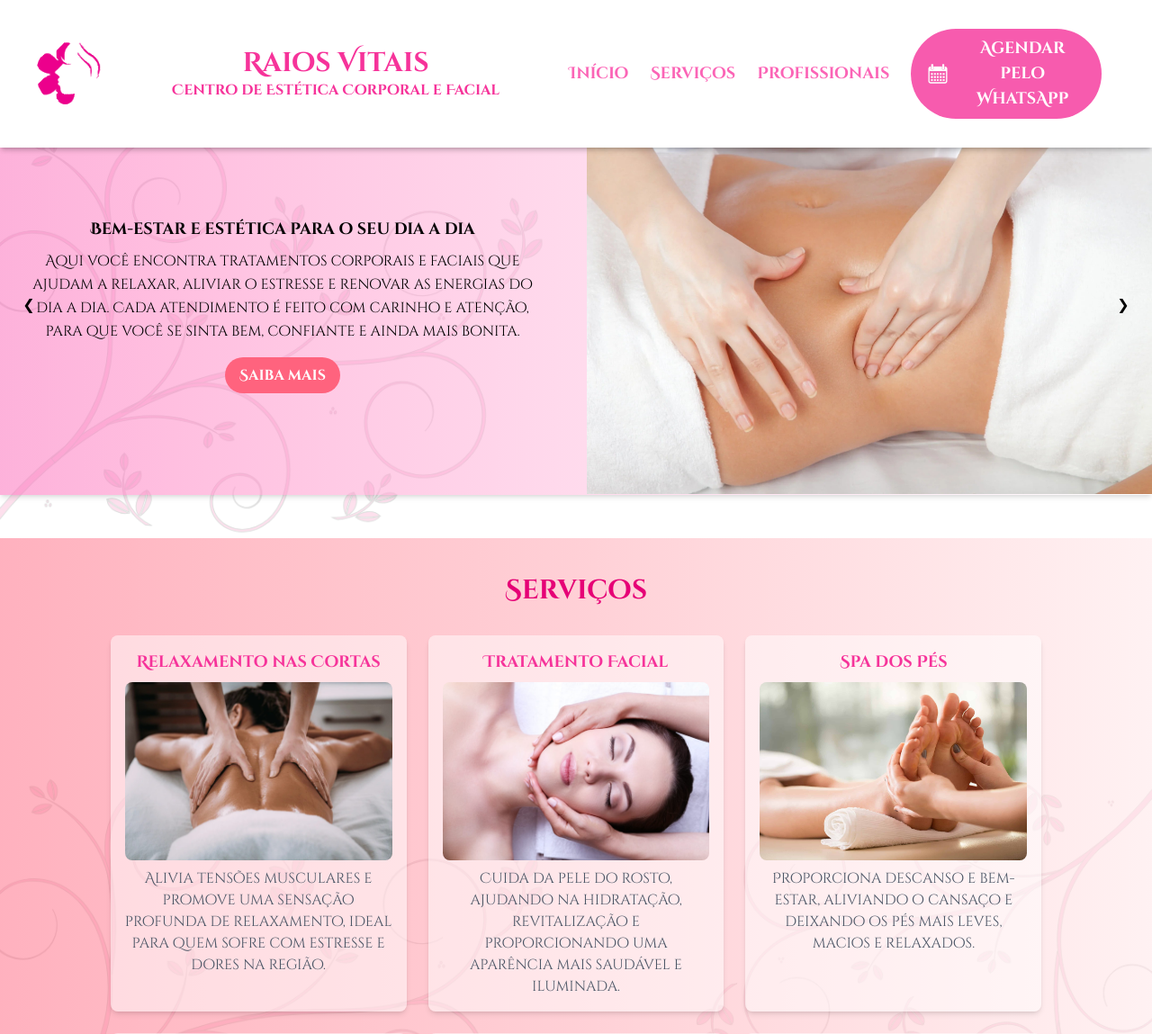
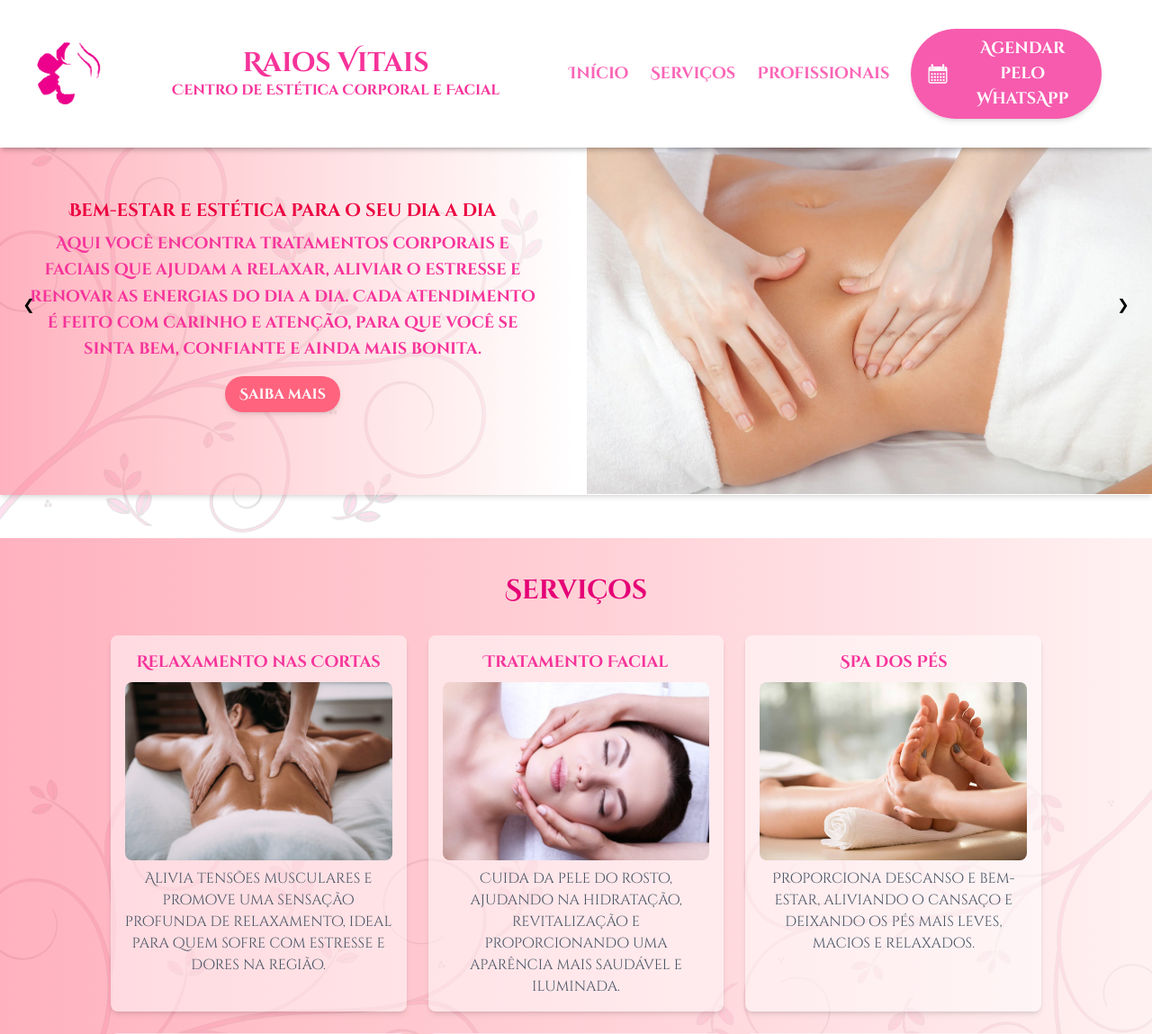
Before and after one commit to Dev-Guilherme-Lisboa/Raios-Vitais, a PHP site: page /vitais/index.html in a window 1280 px wide. Shown: the top 1149 px of the page at 90% size. Run offline with PHP 8.4, Linux system fonts and the light colour scheme; style sheets or scripts are compiled from the project's sources.

Commit message:
Add files via upload

```diff
--- a/index.html
+++ b/index.html
@@ -20,33 +20,35 @@
                     <h3 class="text-pink-500 font-semibold">Centro de Estética Corporal e Facial</h3>
                 </div>
             </div>
-            <div class="flex items-center justify-end relative w-full mr-4 mt-2 mb-2">
-                <ul class="flex text-pink-400 items-center space-x-6 text-lg font-semibold justify-end mr-4 mt-2 mb-2">
-                    <li><a href="#inicio" class="hover:text-pink-600 border-b-2 border-transparent hover:border-pink-600">Início</a></li>
-                    <li><a href="#servicos" class="hover:text-pink-600 border-b-2 border-transparent hover:border-pink-600">Serviços</a></li>
-                    <li><a href="#profissionais" class="hover:text-pink-600 border-b-2 border-transparent hover:border-pink-600">Profissionais</a></li>
+            <div class="justify-end relative w-full mr-4 mt-2 mb-2">
+                <ul class="flex items-center justify-end space-x-6 text-pink-400 hover:text-pink-600 text-lg font-semibold mr-4 mt-2 mb-2">
+                    <li><a href="#inicio" class="border-b-2 border-transparent hover:border-pink-600">Início</a></li>
+                    <li><a href="#servicos" class="border-b-2 border-transparent hover:border-pink-600">Serviços</a></li>
+                    <li><a href="#profissionais" class="border-b-2 border-transparent hover:border-pink-600">Profissionais</a></li>
                     <li>
-                        <button class="flex items-center justify-center text-white bg-pink-500/80 hover:bg-pink-500 rounded-full px-4 py-2">
-                            <img class="size-7 mr-2" src="img/calendario.png" alt="Icone de calendario">
-                            <a href="https://wa.me/+5511992179843">Agendar pelo WhatsApp</a>
+                        <button class="flex items-center justify-center cursor-pointer text-white bg-pink-500/80 hover:bg-pink-500 rounded-full shadow-md px-4 py-2">
+                            <a href="https://wa.me/+5511992179843" class="flex items-center justify-center w-full h-full">
+                                <img class="size-7 mr-2" src="img/calendario.png" alt="Icone de calendario">
+                                Agendar pelo WhatsApp
+                            </a>
                         </button>
                     </li>
                 </ul>
             </div>
         </nav>
      </header>
-    <main class="pt-32 flex flex-col items-center justify-center w-full">
+    <main class="pt-32 flex flex-col items-center justify-center w-full" id="inicio">
         <!-- Carrossel -->
-        <div id="inicio" class="flex items-end relative w-full h-auto overflow-hidden shadow-md mb-6">
-            <div class="flex overflow-x-auto bg-linear-to-r from-pink-400/50 to-white/50 gap-6 snap-x snap-mandatory scroll-smooth scrollbar-hide items-center md:flex-row md:gap-4 w-full h-full transition-transform duration-500 ease-in-out relative">
+        <div class="flex items-end relative w-full h-auto overflow-hidden shadow-md mb-6">
+            <div class="flex overflow-x-auto bg-linear-to-r from-rose-400/50 via-white/50 gap-6 snap-x snap-mandatory scroll-smooth scrollbar-hide items-center md:flex-row md:gap-4 w-full h-full transition-transform duration-500 ease-in-out relative">
                 <article class="flex md:flex-row shrink-0 lg:gap-6 gap-4 w-full items-center text-center relative">
                     <div class="flex flex-col w-1/2 items-center justify-center relative">
-                        <h3 class="text-lg font-semibold text-black">Bem-estar e estética para o seu dia a dia</h3>
-                        <p class="text-black w-9/10 mt-2 leading-relaxed">
+                        <h3 class="text-xl text-rose-600 font-bold">Bem-estar e estética para o seu dia a dia</h3>
+                        <p class="text-lg text-pink-500 font-semibold leading-relaxed w-9/10 mt-2">
                             Aqui você encontra tratamentos corporais e faciais que ajudam a relaxar, aliviar o estresse e renovar as energias do dia a dia.
                             Cada atendimento é feito com carinho e atenção, para que você se sinta bem, confiante e ainda mais bonita.
                         </p>
-                        <button class="mt-4 bg-rose-400 text-white font-semibold rounded-full hover:bg-pink-700 py-2 px-4">Saiba mais</button>
+                        <button class="text-white font-semibold bg-rose-400 hover:bg-rose-500 rounded-full shadow-md py-2 px-4 mt-4">Saiba mais</button>
                     </div>
                     <div class="flex w-1/2 relative">
                         <img class="size-auto" src="img/slide1.jpg" alt="Imagem de slide 1"/>
@@ -59,7 +61,7 @@
                             Cuidar de si mesma vai além da estética — é um momento de pausa, renovação e bem-estar.
                             Na Raios Vitais, cada detalhe é pensado para proporcionar uma experiência acolhedora, relaxante e transformadora.
                         </p>
-                        <button class="mt-4 bg-rose-400 text-white font-semibold rounded-full hover:bg-pink-700 py-2 px-4">Saiba mais</button>
+                        <button class="text-white font-semibold bg-rose-400 hover:bg-rose-500 rounded-full shadow-md py-2 px-4 mt-4">Saiba mais</button>
                     </div>
                     <div class="flex w-1/2 relative">
                         <img class="size-auto" src="img/slide2.jpg" alt="Imagem de slide 1"/>
@@ -72,7 +74,7 @@
                             Na Raios Vitais, acreditamos que cada pessoa merece um cuidado especial.
                             Nossos profissionais estão sempre prontos para ouvir suas necessidades e oferecer o melhor tratamento.
                         </p>
-                        <button class="mt-4 bg-rose-400 text-white font-semibold rounded-full hover:bg-pink-700 py-2 px-4">Saiba mais</button>
+                        <button class="text-white font-semibold bg-rose-400 hover:bg-rose-500 rounded-full shadow-md py-2 px-4 mt-4">Saiba mais</button>
                     </div>
                     <div class="flex w-1/2 relative">
                         <img class="size-auto" src="img/slide3.jpg" alt="Imagem de slide 1"/>
@@ -80,15 +82,15 @@
                 </article>
             </div>
             <!-- Botões de Navegação -->
-            <button class="ml-4 size-8 absolute left-0 top-1/2 transform -translate-y-1/2 hover:bg-pink-300 hover:rounded-full">
+            <button class="ml-4 size-8 absolute left-0 top-1/2 -translate-y-1/2 hover:bg-rose-300 hover:rounded-full">
                 &#10094;
             </button>
-            <button class="mr-4 size-8 absolute right-0 top-1/2 transform -translate-y-1/2 hover:bg-pink-300 hover:rounded-full">
+            <button class="mr-4 size-8 absolute right-0 top-1/2 -translate-y-1/2 hover:bg-rose-300 hover:rounded-full">
                 &#10095;
             </button>
         </div>
         <!-- Serviços -->
-        <section id="servicos" class="flex flex-col items-center justify-center bg-linear-to-r from-rose-400/50 via-rose-300/50 to-rose-100/50 w-full mt-6 mb-2">
+        <section class="flex flex-col items-center justify-center bg-linear-to-r from-rose-400/50 via-rose-300/50 to-rose-100/50 w-full mt-6 mb-2" id="servicos">
             <div class="flex flex-col items-center justify-center rounded-lg w-full xl:w-5/6 mt-2 mb-2">
                 <h2 class="text-3xl font-bold text-pink-600 text-center mt-8">Serviços</h2>
                 <div class="grid grid-cols-2 lg:grid-cols-3 text-center gap-6 py-2 px-4 mt-6 w-full">
@@ -143,7 +145,7 @@
                     </a>
             </div>
             <!-- Profissionais -->
-             <div class="flex flex-col items-center justify-center rounded-lg w-full xl:w-5/6 mt-2 mb-2">
+             <div class="flex flex-col items-center justify-center rounded-lg w-full xl:w-5/6 mt-2 mb-2" id="profissionais">
                 <h2 class="text-3xl font-bold text-pink-600 text-center mt-4">Nossos Profissionais</h2>
                 <div class="grid grid-cols-1 md:grid-cols-3 text-center gap-6 py-2 px-4 mt-6 w-full">
                     <article class="flex flex-col items-center bg-white/50 rounded-lg shadow-md p-4">
@@ -174,5 +176,27 @@
              </div>
         </section>
     </main>
+    <footer class="bg-white/50 shadow-md w-full">
+        <div class="grid grid-cols-2 items-center justify-center w-full mt-6 mb-2">
+            <div class="flex flex-col items-center justify-center bg-linear-to-r from-rose-400/50 via-rose-300/50 to-rose-100/50 w-full h-full mt-2 mb-2">
+                <h2 class="text-xl font-bold text-pink-600 text-center mt-4">Contato</h2>
+                <br>
+                <p class="text-gray-600 mt-2 text-center">
+                    Endereço: Rua Exemplo, 123 - Bairro, Cidade - Estado<br>
+                    Telefone: (11) 99217-9843<br>
+                    Email: contato@raiovitais.com.br<br>
+                    Horário de Atendimento: Segunda a Sexta: 9h às 19h | Sábado: 10h às 16h | Domingo: Fechado
+                </p>
+            </div>
+            <div class="flex items-center justify-end">
+                <img src="img/clinica.jpg" alt="Logo Raios Vitais" class="size-auto">
+            </div>
+        </div>
+        <div class="flex items-center justify-center">
+            <p class="text-gray-600 text-center mt-2">
+                &copy; 2026 Raios Vitais. Todos os direitos reservados.
+            </p>
+        </div>
+    </footer>
 </body>
 </html>
--- a/styles.css
+++ b/styles.css
@@ -3,5 +3,5 @@
 
 /* Estilos personalizados */
 body {
-    font-family: 'Cinzel Decorative', cursive;
+    font-family: 'Cinzel Decorative', serif;
 }
```
Also changed, not shown: img/clinica.jpg (added), img/servico2.jpeg.
